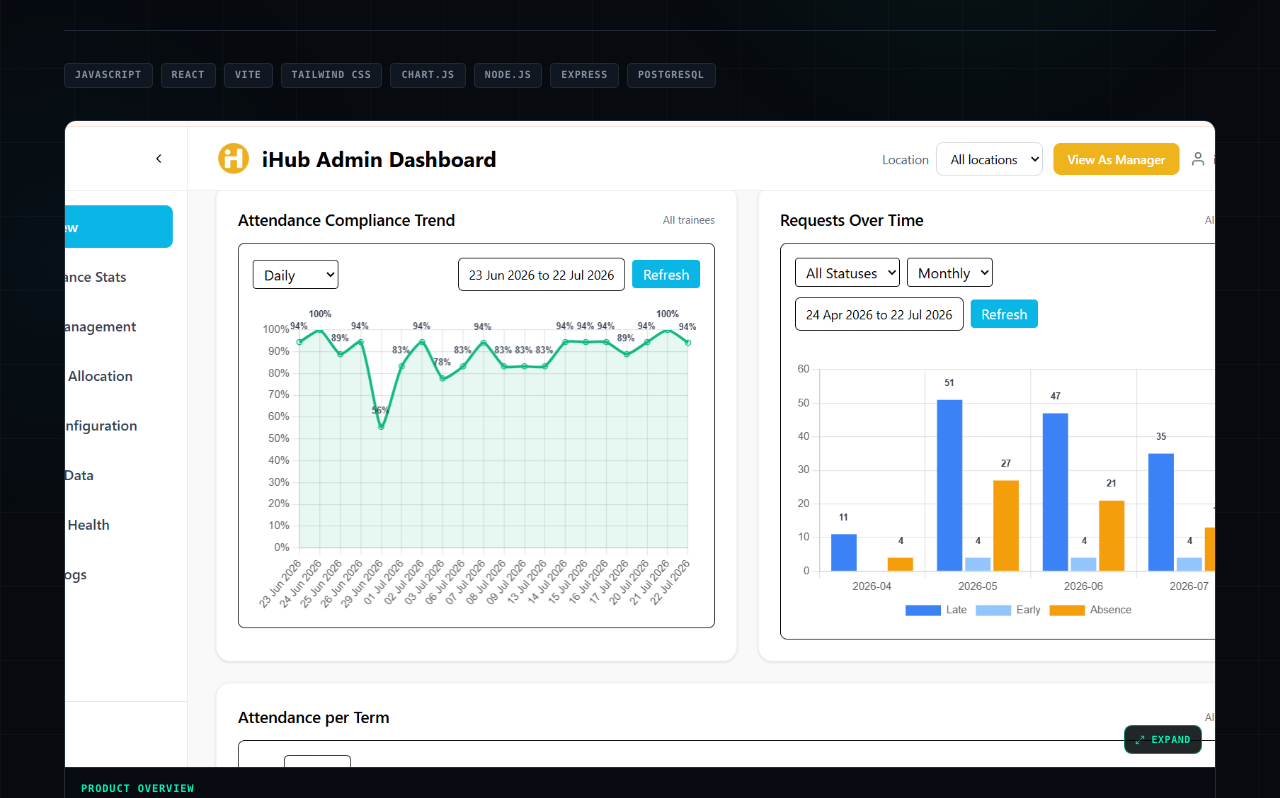
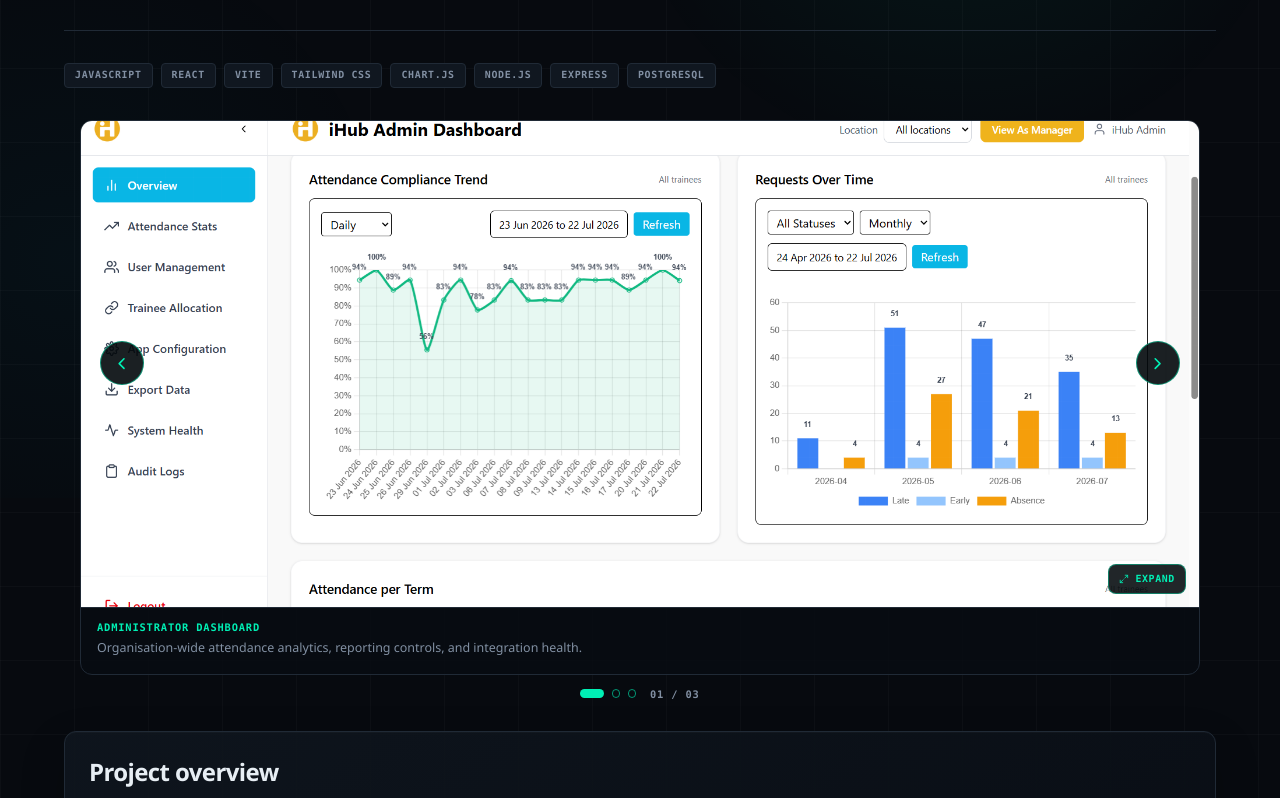
Before and after one commit to KatlehoM22/portfolio-job-seeking, a Next.js app: page /projects/ihub-attendance-portal in a window 1280 px wide. Shown: the part 302-1100 px from the top of the page. Built offline with nearby package versions, Linux system fonts and the light colour scheme.

Commit message:
feat: added an image carousel for case study primary images

```diff
--- a/app/globals.css
+++ b/app/globals.css
@@ -284,6 +284,88 @@ a { color: inherit; text-decoration: none; }
   font: 700 .65rem/1 var(--font-mono);
   letter-spacing: .08em;
   text-transform: uppercase;
+}
+.case-study-carousel {
+  width: min(100%, 1120px);
+  margin-inline: auto;
+  border-radius: var(--radius-lg);
+}
+.case-study-carousel .case-study-media-frame {
+  height: clamp(260px, 38vw, 520px);
+  aspect-ratio: auto;
+}
+.case-study-carousel:focus-visible {
+  outline: 2px solid var(--primary);
+  outline-offset: 4px;
+}
+.case-study-carousel-stage {
+  position: relative;
+}
+.case-study-carousel-arrow {
+  position: absolute;
+  top: clamp(130px, 19vw, 260px);
+  z-index: 3;
+  display: grid;
+  width: 2.75rem;
+  height: 2.75rem;
+  cursor: pointer;
+  place-items: center;
+  border: 1px solid rgba(0,240,181,.52);
+  border-radius: 999px;
+  background: rgba(3,8,12,.9);
+  color: var(--primary);
+  font-size: 1.2rem;
+  transform: translateY(-50%);
+  transition: border-color .2s ease, background-color .2s ease, transform .2s ease;
+}
+.case-study-carousel-arrow.is-previous {
+  left: clamp(.6rem, 2vw, 1.25rem);
+}
+.case-study-carousel-arrow.is-next {
+  right: clamp(.6rem, 2vw, 1.25rem);
+}
+.case-study-carousel-arrow:hover {
+  border-color: var(--primary);
+  background: rgba(0,240,181,.13);
+  transform: translateY(-50%) scale(1.06);
+}
+.case-study-carousel-arrow:focus-visible {
+  outline: 2px solid var(--primary);
+  outline-offset: 3px;
+}
+.case-study-carousel-controls {
+  display: flex;
+  justify-content: center;
+  align-items: center;
+  gap: .85rem;
+  margin-top: .85rem;
+}
+.case-study-carousel-controls button:focus-visible {
+  outline: 2px solid var(--primary);
+  outline-offset: 3px;
+}
+.case-study-carousel-dots {
+  display: flex;
+  align-items: center;
+  gap: .45rem;
+}
+.case-study-carousel-dots button {
+  width: .55rem;
+  height: .55rem;
+  cursor: pointer;
+  border: 1px solid rgba(0,240,181,.6);
+  border-radius: 999px;
+  background: transparent;
+  transition: width .2s ease, background-color .2s ease;
+}
+.case-study-carousel-dots button.is-active {
+  width: 1.5rem;
+  background: var(--primary);
+}
+.case-study-carousel-count {
+  color: var(--muted-foreground);
+  font: 700 .65rem/1 var(--font-mono);
+  letter-spacing: .08em;
 }
 
 .about-profile-grid {
--- a/app/projects/[slug]/page.tsx
+++ b/app/projects/[slug]/page.tsx
@@ -1,7 +1,7 @@
 import type { Metadata } from "next";
 import { notFound } from "next/navigation";
 import { SectionTitle } from "@/components/atoms/SectionTitle";
-import { CaseStudyScreenshot } from "@/components/molecules/CaseStudyMedia";
+import { CaseStudyCarousel } from "@/components/molecules/CaseStudyMedia";
 import { ExpandableCaseStudy } from "@/components/organisms/ExpandableCaseStudy";
 import { getProjectBySlug, getProjectSlugs } from "@/lib/projects";
 
@@ -57,12 +57,9 @@ export default async function ProjectDetailPage({ params }: Props) {
         ))}
       </ul>
 
-      <CaseStudyScreenshot
-        src={project.meta.screenshot}
-        alt={`${project.meta.title} application overview`}
-        label="Product overview"
-        caption="A representative view of the product and its primary user experience."
-        priority
+      <CaseStudyCarousel
+        screenshots={project.meta.screenshots}
+        title={project.meta.title}
       />
 
       <ExpandableCaseStudy>
--- a/components/molecules/CaseStudyMedia.tsx
+++ b/components/molecules/CaseStudyMedia.tsx
@@ -2,8 +2,14 @@
 
 import Image from "next/image";
 import { createPortal } from "react-dom";
-import { FiImage, FiMaximize2, FiX } from "react-icons/fi";
-import { useEffect, useState, type ReactNode } from "react";
+import {
+  FiChevronLeft,
+  FiChevronRight,
+  FiImage,
+  FiMaximize2,
+  FiX,
+} from "react-icons/fi";
+import { useEffect, useRef, useState, type ReactNode } from "react";
 
 type CaseStudyScreenshotProps = {
   label: string;
@@ -11,6 +17,13 @@ type CaseStudyScreenshotProps = {
   src?: string;
   alt?: string;
   priority?: boolean;
+};
+
+export type CaseStudyCarouselImage = {
+  src: string;
+  label: string;
+  caption: string;
+  alt?: string;
 };
 
 export function CaseStudyScreenshot({
@@ -123,3 +136,147 @@ export function CaseStudyScreenshot({
 export function CaseStudyGallery({ children }: { children: ReactNode }) {
   return <div className="case-study-gallery">{children}</div>;
 }
+
+type CaseStudyCarouselProps = {
+  screenshots: CaseStudyCarouselImage[];
+  title: string;
+};
+
+export function CaseStudyCarousel({
+  screenshots,
+  title,
+}: CaseStudyCarouselProps) {
+  const [currentIndex, setCurrentIndex] = useState(0);
+  const touchStartX = useRef<number | null>(null);
+  const ignoreClick = useRef(false);
+
+  if (screenshots.length === 0) {
+    return (
+      <CaseStudyScreenshot
+        label="Product overview"
+        caption="Add representative product screenshots to this case study."
+      />
+    );
+  }
+
+  const currentScreenshot = screenshots[currentIndex] ?? screenshots[0];
+  const hasMultipleScreenshots = screenshots.length > 1;
+
+  function showPrevious() {
+    setCurrentIndex((index) =>
+      index === 0 ? screenshots.length - 1 : index - 1,
+    );
+  }
+
+  function showNext() {
+    setCurrentIndex((index) => (index + 1) % screenshots.length);
+  }
+
+  function handleSwipe(endX: number) {
+    if (touchStartX.current === null || !hasMultipleScreenshots) return;
+
+    const distance = endX - touchStartX.current;
+    touchStartX.current = null;
+
+    if (Math.abs(distance) < 50) return;
+
+    ignoreClick.current = true;
+    if (distance > 0) showPrevious();
+    else showNext();
+
+    window.setTimeout(() => {
+      ignoreClick.current = false;
+    }, 400);
+  }
+
+  return (
+    <section
+      className="case-study-carousel"
+      aria-label={`${title} screenshots`}
+      aria-roledescription="carousel"
+      tabIndex={0}
+      onKeyDown={(event) => {
+        if (!hasMultipleScreenshots) return;
+        if (event.key === "ArrowLeft") {
+          event.preventDefault();
+          showPrevious();
+        }
+        if (event.key === "ArrowRight") {
+          event.preventDefault();
+          showNext();
+        }
+      }}
+      onTouchStart={(event) => {
+        touchStartX.current = event.touches[0]?.clientX ?? null;
+      }}
+      onTouchEnd={(event) => {
+        handleSwipe(event.changedTouches[0]?.clientX ?? 0);
+      }}
+      onClickCapture={(event) => {
+        if (!ignoreClick.current) return;
+        event.preventDefault();
+        event.stopPropagation();
+        ignoreClick.current = false;
+      }}
+    >
+      <p className="sr-only" aria-live="polite">
+        Screenshot {currentIndex + 1} of {screenshots.length}:{" "}
+        {currentScreenshot.label}
+      </p>
+
+      <div className="case-study-carousel-stage">
+        <CaseStudyScreenshot
+          key={currentScreenshot.src}
+          src={currentScreenshot.src}
+          alt={currentScreenshot.alt ?? `${title} — ${currentScreenshot.label}`}
+          label={currentScreenshot.label}
+          caption={currentScreenshot.caption}
+          priority={currentIndex === 0}
+        />
+
+        {hasMultipleScreenshots && (
+          <>
+            <button
+              type="button"
+              className="case-study-carousel-arrow is-previous"
+              aria-label="Show previous screenshot"
+              onClick={showPrevious}
+            >
+              <FiChevronLeft aria-hidden="true" />
+            </button>
+            <button
+              type="button"
+              className="case-study-carousel-arrow is-next"
+              aria-label="Show next screenshot"
+              onClick={showNext}
+            >
+              <FiChevronRight aria-hidden="true" />
+            </button>
+          </>
+        )}
+      </div>
+
+      {hasMultipleScreenshots && (
+        <div className="case-study-carousel-controls">
+          <div className="case-study-carousel-dots" aria-label="Choose screenshot">
+            {screenshots.map((screenshot, index) => (
+              <button
+                key={screenshot.src}
+                type="button"
+                className={index === currentIndex ? "is-active" : ""}
+                aria-label={`Show screenshot ${index + 1}: ${screenshot.label}`}
+                aria-current={index === currentIndex ? "true" : undefined}
+                onClick={() => setCurrentIndex(index)}
+              />
+            ))}
+          </div>
+
+          <span className="case-study-carousel-count" aria-hidden="true">
+            {String(currentIndex + 1).padStart(2, "0")} /{" "}
+            {String(screenshots.length).padStart(2, "0")}
+          </span>
+        </div>
+      )}
+    </section>
+  );
+}
--- a/content/projects/ihub-attendance-portal.mdx
+++ b/content/projects/ihub-attendance-portal.mdx
@@ -12,7 +12,26 @@ export const metadata = {
     "Express",
     "PostgreSQL",
   ],
-  screenshot: "/projects/attendance_portal/attendance_admin_dashboard.png",
+  screenshots: [
+    {
+      src: "/projects/attendance_portal/attendance_admin_dashboard.png",
+      label: "Administrator dashboard",
+      caption:
+        "Organisation-wide attendance analytics, reporting controls, and integration health.",
+    },
+    {
+      src: "/projects/attendance_portal/attendance_manager_dashboard.png",
+      label: "Manager dashboard",
+      caption:
+        "Attendance risks, pending requests, and province-level trends in one operational view.",
+    },
+    {
+      src: "/projects/attendance_portal/attendance_student_dashboard.png",
+      label: "Trainee dashboard",
+      caption:
+        "Personal attendance summaries, status visibility, and request tracking for trainees.",
+    },
+  ],
 };
 
 # Project overview
@@ -85,19 +104,6 @@ reports.
 assignments, configure attendance rules and programme phases, export data,
 review audit and synchronisation activity, and monitor database, email, and
 DreamClass service health.
-
-<CaseStudyGallery>
-  <CaseStudyScreenshot
-    src="/projects/attendance_portal/attendance_manager_dashboard.png"
-    label="Manager dashboard"
-    caption="Attendance risks, pending requests, and province-level trends in one operational view."
-  />
-  <CaseStudyScreenshot
-    src="/projects/attendance_portal/attendance_student_dashboard.png"
-    label="Request management"
-    caption="The review workflow used to approve, reject, and audit attendance-related requests."
-  />
-</CaseStudyGallery>
 
 ### Request lifecycle
 
--- a/content/projects/ihub-dashboard-app.mdx
+++ b/content/projects/ihub-dashboard-app.mdx
@@ -10,6 +10,26 @@ export const metadata = {
     "Node.js",
     "Express",
     "PostgreSQL",
+  ],
+  screenshots: [
+    {
+      src: "/projects/dashboard_app/dashboard_user.png",
+      label: "Learner progress dashboard",
+      caption:
+        "A multi-sprint comparison view designed to surface learners who may need support.",
+    },
+    {
+      src: "/projects/dashboard_app/dashboard_activity.png",
+      label: "Activity metrics dashboard",
+      caption:
+        "Completion, engagement, study-time, and performance metrics for learning activities.",
+    },
+    {
+      src: "/projects/dashboard_app/dashboard_configuration.png",
+      label: "Dashboard configuration",
+      caption:
+        "Administrative workflows for course structure, data imports, and reporting configuration.",
+    },
   ],
 };
 
@@ -83,17 +103,6 @@ The selected sprint also produces a clear status—**completed**, **at risk**,
 **in progress**, or **no data**. Progress indicators and colour cues turn the
 table into an intervention tool by making learners who may need support easy to
 identify.
-
-<CaseStudyGallery>
-  <CaseStudyScreenshot
-    label="Learner progress dashboard"
-    caption="A multi-sprint comparison view designed to surface learners who may need support."
-  />
-  <CaseStudyScreenshot
-    label="Validated import results"
-    caption="Accepted and rejected row counts with specific validation errors for administrators."
-  />
-</CaseStudyGallery>
 
 ### Activity metrics dashboard
 
--- a/content/projects/portfolio-platform-architecture.mdx
+++ b/content/projects/portfolio-platform-architecture.mdx
@@ -3,7 +3,14 @@ export const metadata = {
   summary:
     "Designed and built a responsive, content-driven portfolio that presents technical projects as maintainable MDX case studies.",
   stack: ["Next.js", "React", "TypeScript", "MDX", "Tailwind CSS"],
-  screenshot: "/projects/portfolio_screenshot.png",
+  screenshots: [
+    {
+      src: "/projects/portfolio_website/portfolio_screenshot.png",
+      label: "Portfolio homepage",
+      caption:
+        "The full-width recruiter-focused homepage with direct project and contact pathways.",
+    },
+  ],
 };
 
 # Project overview
--- a/lib/projects.ts
+++ b/lib/projects.ts
@@ -1,6 +1,13 @@
 import fs from "node:fs/promises";
 import path from "node:path";
 import type { ComponentType } from "react";
+
+export type ProjectScreenshot = {
+  src: string;
+  label: string;
+  caption: string;
+  alt?: string;
+};
 
 type ProjectMeta = {
   slug: string;
@@ -8,10 +15,17 @@ type ProjectMeta = {
   summary: string;
   stack: string[];
   screenshot?: string;
+  screenshots: ProjectScreenshot[];
+};
+
+type ImportedProjectMetadata = Partial<
+  Omit<ProjectMeta, "slug" | "screenshots">
+> & {
+  screenshots?: ProjectScreenshot[];
 };
 
 type ImportedProjectModule = {
-  metadata?: Partial<Omit<ProjectMeta, "slug">>;
+  metadata?: ImportedProjectMetadata;
   default: ComponentType;
 };
 
@@ -39,12 +53,30 @@ function normalizeProjectMeta(
   slug: string,
   metadata: ImportedProjectModule["metadata"],
 ): ProjectMeta {
+  const screenshots = Array.isArray(metadata?.screenshots)
+    ? metadata.screenshots.filter(
+        (item): item is ProjectScreenshot =>
+          typeof item?.src === "string" &&
+          typeof item?.label === "string" &&
+          typeof item?.caption === "string",
+      )
+    : [];
+
+  if (screenshots.length === 0 && metadata?.screenshot) {
+    screenshots.push({
+      src: metadata.screenshot,
+      label: "Product overview",
+      caption: "A representative view of the product and its primary experience.",
+    });
+  }
+
   return {
     slug,
     title: metadata?.title ?? slug,
     summary: metadata?.summary ?? "",
     stack: Array.isArray(metadata?.stack) ? metadata.stack : [],
-    screenshot: metadata?.screenshot,
+    screenshot: screenshots[0]?.src ?? metadata?.screenshot,
+    screenshots,
   };
 }
 
--- a/mdx.d.ts
+++ b/mdx.d.ts
@@ -8,5 +8,12 @@ declare module "*.mdx" {
     title: string;
     summary: string;
     stack: string[];
+    screenshot?: string;
+    screenshots?: Array<{
+      src: string;
+      label: string;
+      caption: string;
+      alt?: string;
+    }>;
   };
 }
```
